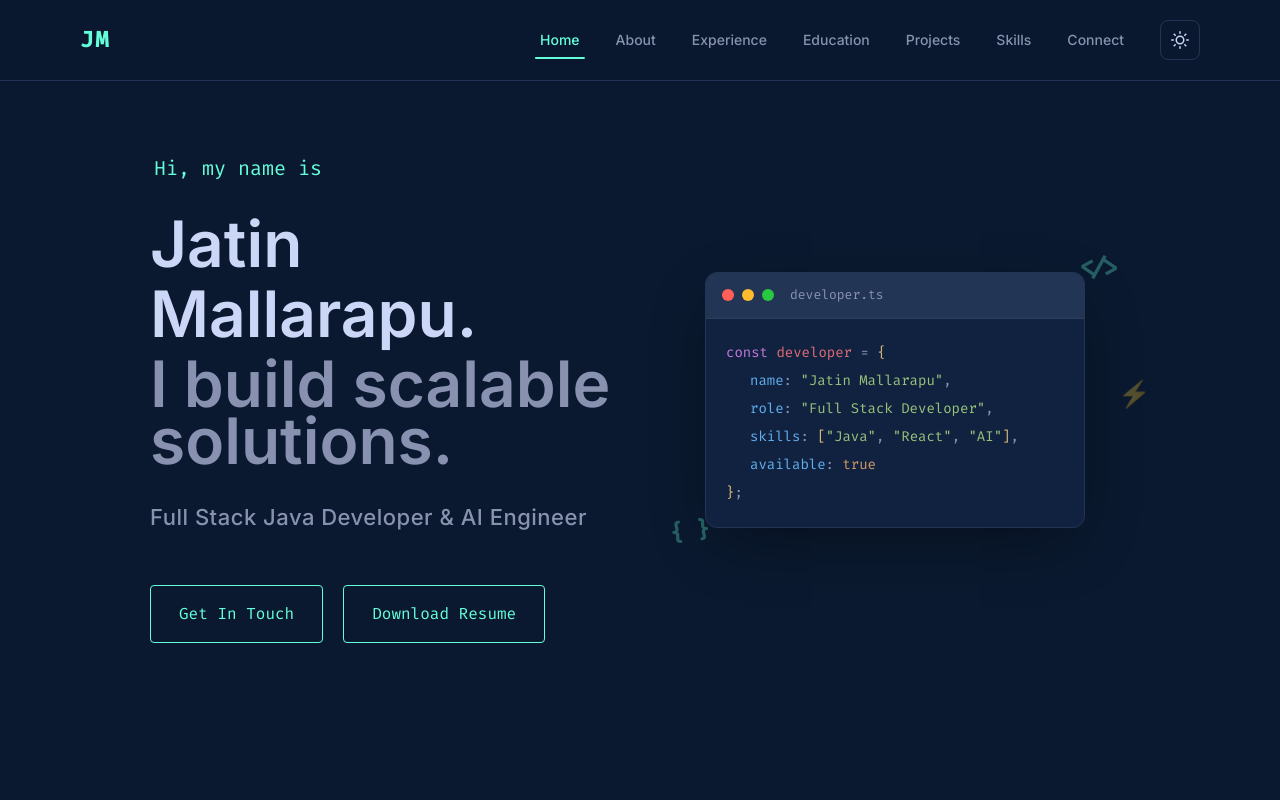
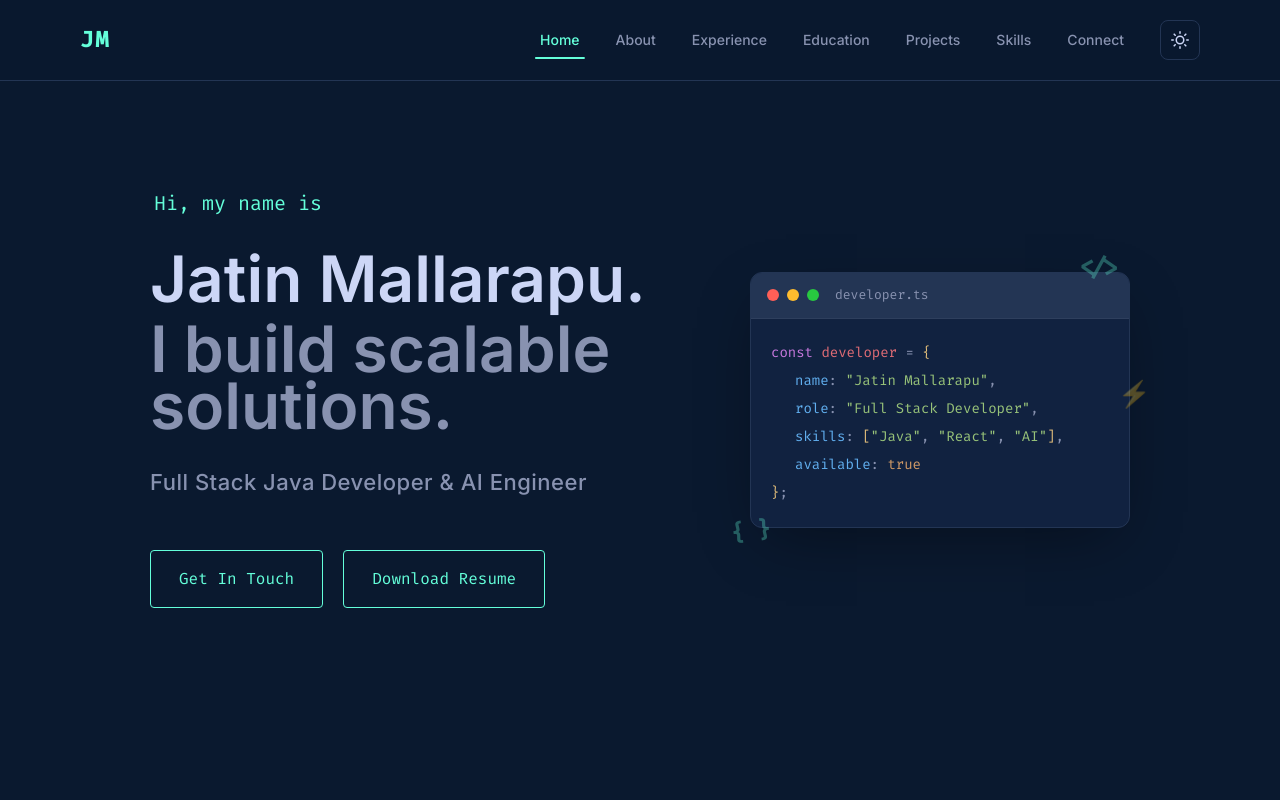
Before and after one commit to jatinmallarapu/portfolio, a React app: page / in a window 1280 px wide. Shown: the top 800 px of the page. Built offline with nearby package versions, Linux system fonts and the light colour scheme; the HTML template or start-up script is replaced by a standard one.

Commit message:
Adjust hero layout to fit name on one line and push visual right

```diff
--- a/src/components/Hero.scss
+++ b/src/components/Hero.scss
@@ -8,7 +8,7 @@
 
   .hero-content {
     display: grid;
-    grid-template-columns: 1fr 1fr;
+    grid-template-columns: 1.3fr 1fr;
     align-items: center;
     gap: 40px;
     width: 100%;
@@ -63,7 +63,7 @@
   .hero-visual {
     position: relative;
     display: flex;
-    justify-content: center;
+    justify-content: flex-end;
     align-items: center;
 
     .code-window {
```
